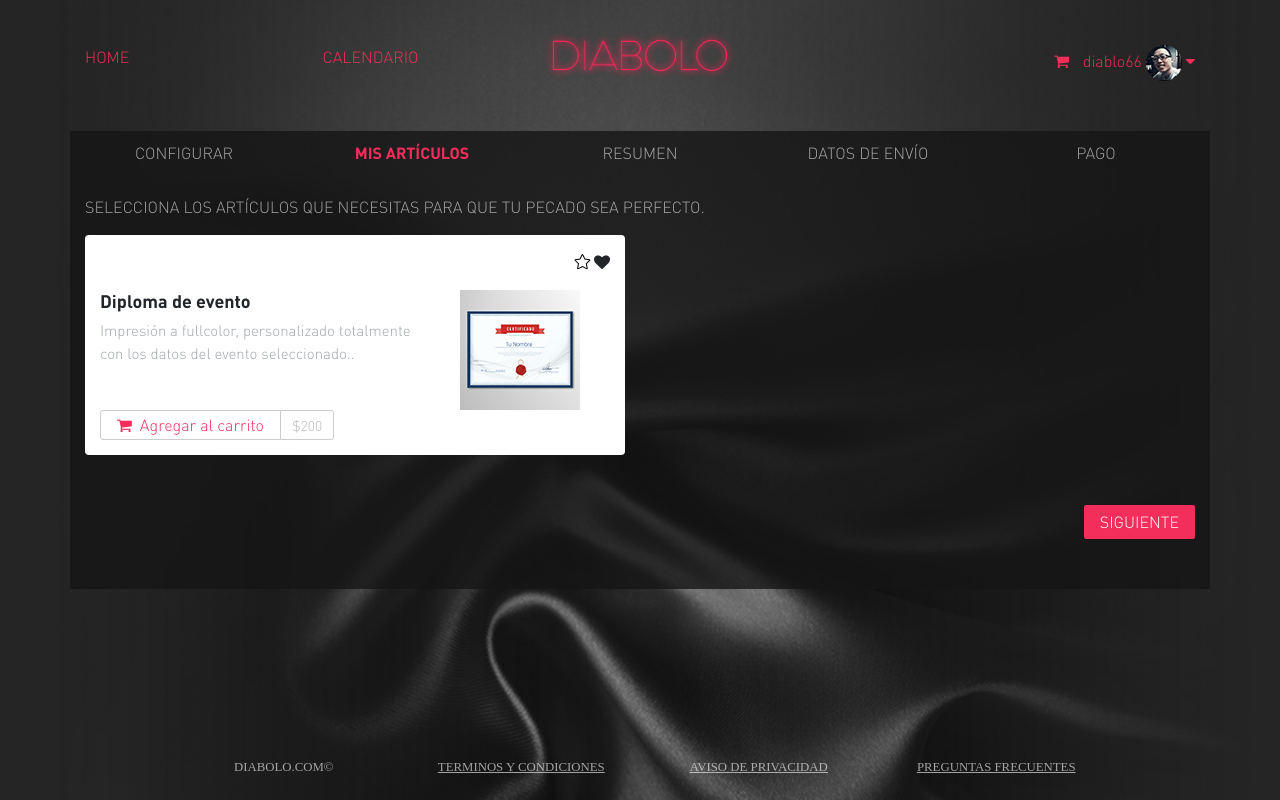
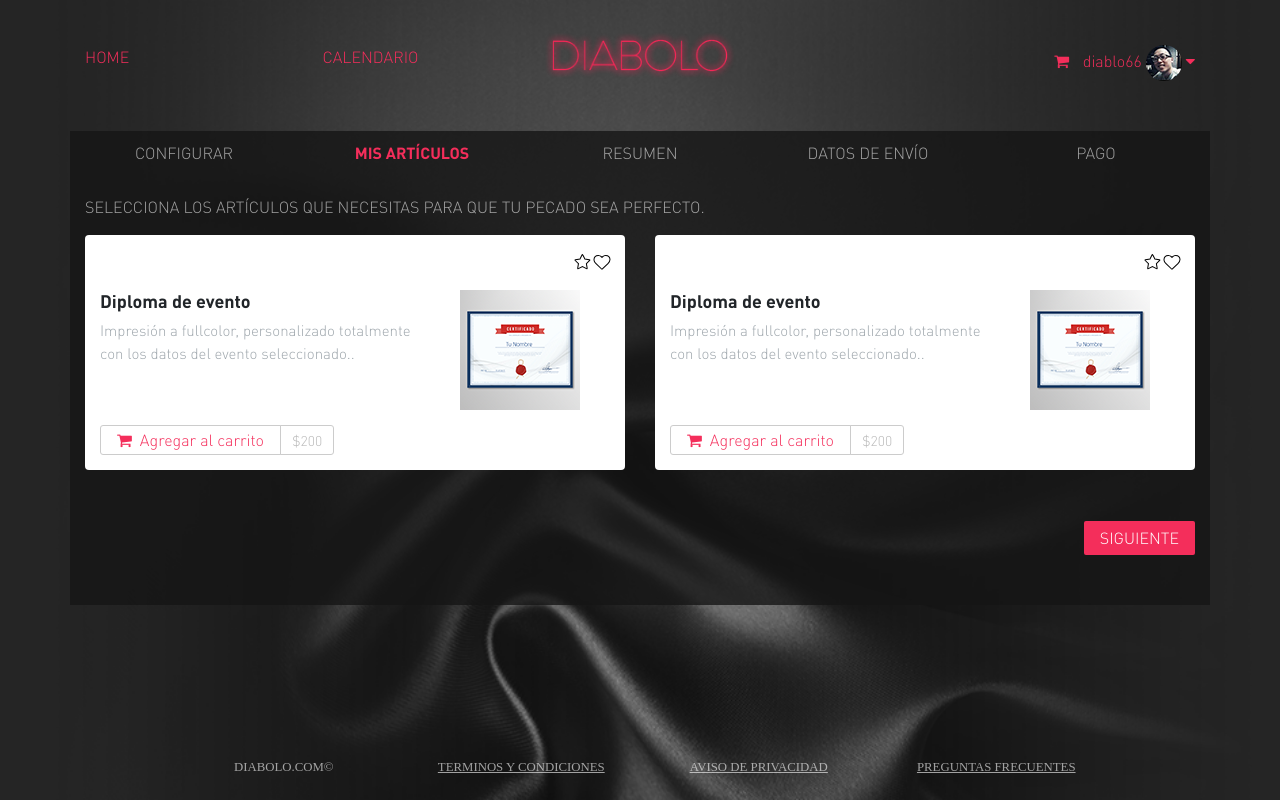
Before and after one commit to oswaldo-ideeo/Diabolo-git, a PHP site: page /articulos.php in a window 1280 px wide. Run offline with PHP 8.4, Linux system fonts and the light colour scheme; some libraries are stand-ins or nearby versions; some web fonts are replaced.

Commit message:
casi final

```diff
--- a/articulos.php
+++ b/articulos.php
@@ -19,25 +19,25 @@
 		</div>
 		<div class="container back-sec">
 			<div class="row nav-cuartada" >
+					<button class="mas-menu show-xs"><span class="fa fa-bars t-diabolo" id="bars-menu"></span></button>
+					<div class="col-20">
+						<a href="configuracion.php" class="foot-gris">CONFIGURAR</a>
+					</div>
 
-					<div class="col-20">
-						<a href="" class="foot-gris">CONFIGURAR</a>
+					<div class="col-20 active-col">
+						<a href="articulos.php" class="t-diabolo"><b>MIS ARTÍCULOS</b></a>
 					</div>
 
 					<div class="col-20">
-						<a href="" class="t-diabolo"><b>MIS ARTÍCULOS</b></a>
+						<a href="resumen.php" class="foot-gris">RESUMEN</a>
 					</div>
 
 					<div class="col-20">
-						<a href="" class="foot-gris">RESUMEN</a>
+						<a href="envio.php" class="foot-gris">DATOS DE ENVÍO</a>
 					</div>
 
 					<div class="col-20">
-						<a href="" class="foot-gris">DATOS DE ENVÍO</a>
-					</div>
-
-					<div class="col-20">
-						<a href="" class="foot-gris">PAGO</a>
+						<a href="pago.php" class="foot-gris">PAGO</a>
 					</div>
 
 
@@ -76,7 +76,38 @@
 							</div>
 
 							<div class="row">
-								<div class="col-12">
+								<div class="col-12" style="margin-top: 15px;">
+									<button type="button" class="t-diabolo carrito-2"><span class="fa fa-shopping-cart"></span>Agregar al carrito</button>
+									<button class="precio" disabled="true">$200</button>
+								</div>
+							</div>
+						</div>
+					</div>
+
+
+					<div class="col-md-6">
+						<div class="articulo-card">
+							<div class="row justify-content-end favorito">
+								<div class="col-6 t-right">
+									<span class="fa fa-star star-in" id="star"></span>
+									<span class="fa fa-heart hearth-in" id="hearth"></span>
+								</div>
+							</div>
+
+							<div class="row">
+								<div class="col-md-8">
+									<h6 class="articulo-name">Diploma de evento</h6>
+
+									<p class="articulo-desc">Impresión a fullcolor, personalizado totalmente con los datos del evento seleccionado..</p>
+								</div>
+
+								<div class="col-md-4">
+									<img src="images/articulo-diploma.png" alt="">
+								</div>
+							</div>
+
+							<div class="row">
+								<div class="col-12" style="margin-top: 15px;">
 									<button type="button" class="t-diabolo carrito-2"><span class="fa fa-shopping-cart"></span>Agregar al carrito</button>
 									<button class="precio" disabled="true">$200</button>
 								</div>
@@ -131,32 +162,33 @@
 	})
 </script>
 
+<script type="text/javascript">
+	$('#bars-menu').on('click', function(){
+		$('.col-20').slideToggle();
+	})
+</script>
+
 <script>
 
 
 
 
 var fav = $('#star').attr('class');
+
+
 	$('#star').on('click', function(){
 
-		switch (fav = '') {
-			case 'star-in':
-				$(this).switchClass('star-in', 'star-out', 1000, 'easeOutBounce');
-				break;
-			case 'star-out':
-				$(this).switchClass('star-out', 'star-in', 1000, 'easeOutBounce');
+		if (fav = 'star-in') {
+			$(this).switchClass('star-in', 'star-out', 1000, 'easeOutBounce');
+		};
+
+		if (fav = 'star-out') {
+			$(this).switchClass('star-out', 'star-in', 1000, 'easeOutBounce');
+		}
+
+	});
 
 
-		}
-
-
-		/*if (fav = 'star-in') {
-			$(this).switchClass('star-in', 'star-out', 1000, 'easeOutBounce');
-		} else if (fav = 'star-out') {
-			$(this).switchClass('star-out', 'star-in', 1000, 'easeOutBounce');
-		}*/
-
-	})
 
 
 
--- a/css/estilos-os.css
+++ b/css/estilos-os.css
@@ -182,12 +182,12 @@
 	-webkit-text-stroke: 0px black;
 }
 
-.heart-in{
+.hearth-in{
 	color: #fff;
 	-webkit-text-stroke: 1px black;
 }
 
-.heart-out{
+.hearth-out{
 	color: #f42e5b;
 	-webkit-text-stroke: 0px black;
 }
@@ -259,6 +259,12 @@
 	font-size: 2rem;
 }
 
+.mas-menu{
+	padding-left: 15px;
+	font-size: 1.5rem;
+}
+
+
 @media (max-width: 600px) and (min-height: 681px) {
 	.footer{
 		position: static;
@@ -267,6 +273,24 @@
 
 @media (max-width: 600px) {
 	.v-primera{
+		width: 100%;
+	}
 
+	.col-20{
+		max-width: 100%;
+		-ms-flex: 0 0 100%;
+    	flex: 0 0 100%;
+    	text-align: left;
+    	padding-left: 15px;
+    	display: none;
+	}
+
+	.active-col{
+		background-color: #fff;
+	}
+
+	.sp-min{
+		width: 100;
+		height: 15px;
 	}
 }
--- a/experiencias.php
+++ b/experiencias.php
@@ -139,6 +139,11 @@
 <script type="text/javascript" src="js/popper.js"></script>
 <script type="text/javascript" src="js/bootstrap.min.js"></script>
 
+<script type="text/javascript">
+	$('#toog-button').on('click', function(){
+		$('#toog').slideToggle();
+	})
+</script>
 
 <script>
 	var encendido = $('#onoff').attr('autocomplete')
--- a/index.php
+++ b/index.php
@@ -60,8 +60,8 @@
 			<div class="col-12 col-md-10 t-center">
 				<div class="row foot">
 					<div class="col-sm-4 t-center">DIABOLO.COM&copy;</div>
-					<div class="col-sm-4 t-center"><a class="foot-link" href="">TERMINOS Y CONDICIONES</a></div>
-					<div class="col-sm-4 t-center"><a class="foot-link" href="">AVISO DE PRIVACIDAD</a></div>
+					<div class="col-sm-4 t-center"><a class="foot-link" href="terminos.php" target="_blank">TERMINOS Y CONDICIONES</a></div>
+					<div class="col-sm-4 t-center"><a class="foot-link" href="privacidad.php" target="_blank">AVISO DE PRIVACIDAD</a></div>
 				</div>
 
 
--- a/perfil.php
+++ b/perfil.php
@@ -106,8 +106,10 @@
 <script type="text/javascript" src="js/bootstrap.min.js"></script>
 
 
-<script>
-
+<script type="text/javascript">
+	$('#toog-button').on('click', function(){
+		$('#toog').slideToggle();
+	})
 </script>
 
 </body>
```
Also changed, not shown: configuracion.php (+13 -7 lines), envio.php (+36 -9 lines), pago-exito.php (+13 -9 lines), pago.php (+12 -6 lines), resumen.php (renamed from experienciaresumen.php, +34 -9 lines).
